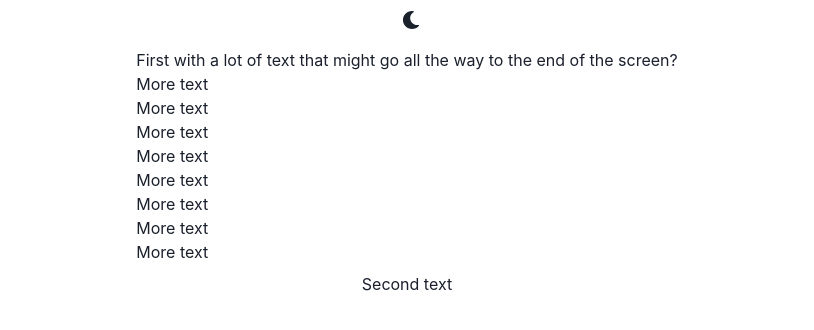
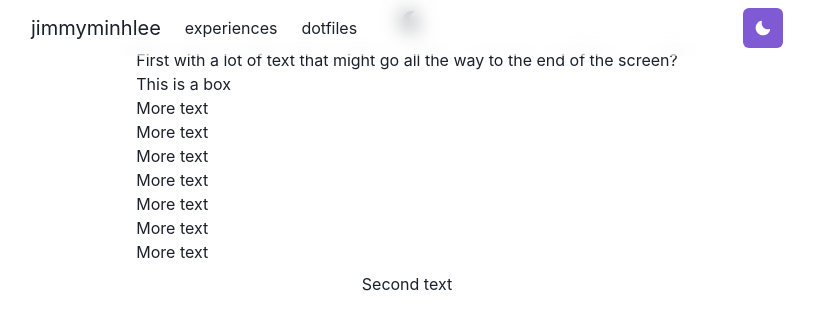
Before and after one commit to JimmyMinhLee/personal-website, a React (Create React App) app: page / in a window 1280 px wide. Shown: the top 330 px of the page, without its empty margins (233-1047 px from the left). Built offline with nearby package versions, Linux system fonts and the light colour scheme.

Commit message:
added files

```diff
--- a/package.json
+++ b/package.json
@@ -3,6 +3,7 @@
   "version": "0.1.0",
   "private": true,
   "dependencies": {
+    "@chakra-ui/icons": "^2.0.17",
     "@chakra-ui/react": "^2.5.1",
     "@emotion/react": "^11.10.6",
     "@emotion/styled": "^11.10.6",
--- a/src/App.tsx
+++ b/src/App.tsx
@@ -4,9 +4,10 @@ import { ColorModeSwitcher } from "./ColorModeSwitcher";
 import { Logo } from "./Logo";
 import theme from "./theme/theme";
 import Home from "./pages/Home";
-
+import Nav from "./components/NavBar";
 export const App = () => (
   <ChakraProvider theme={theme}>
+    <Nav></Nav>
     <VStack>
       <Home></Home>
     </VStack>
--- /dev/null
+++ b/src/components/NavBar.tsx
@@ -0,0 +1,83 @@
+import { ReactNode } from "react";
+import {
+  Box,
+  Flex,
+  Link,
+  Button,
+  useColorModeValue,
+  Stack,
+  useColorMode,
+  Center,
+  Spacer,
+  Text,
+  Container,
+  VStack,
+  HStack,
+} from "@chakra-ui/react";
+import { ColorModeSwitcher } from "../ColorModeSwitcher";
+
+import { AnimatePresence, motion } from "framer-motion";
+import { IconButton } from "@chakra-ui/react";
+import { SunIcon, MoonIcon } from "@chakra-ui/icons";
+
+const ThemeToggleButton = () => {
+  const { toggleColorMode } = useColorMode();
+
+  return (
+    <AnimatePresence exitBeforeEnter initial={false}>
+      <motion.div
+        style={{ display: "inline-block" }}
+        key={useColorModeValue("light", "dark")}
+        initial={{ y: -20, opacity: 0 }}
+        animate={{ y: 0, opacity: 1 }}
+        exit={{ y: 20, opacity: 0 }}
+        transition={{ duration: 0.2 }}
+      >
+        <IconButton
+          aria-label="Toggle theme"
+          colorScheme={useColorModeValue("purple", "orange")}
+          icon={useColorModeValue(<MoonIcon />, <SunIcon />)}
+          onClick={toggleColorMode}
+        ></IconButton>
+      </motion.div>
+    </AnimatePresence>
+  );
+};
+
+export default function Nav() {
+  const { colorMode, toggleColorMode } = useColorMode();
+  return (
+    <>
+      <Box
+        position="fixed"
+        as="nav"
+        w="100%"
+        bg={useColorModeValue("#ffffff40", "#20202380")}
+        css={{ backdropFilter: "blur(10px)" }}
+        zIndex={2}
+      >
+        <Container
+          display="flex"
+          p={2}
+          maxW="container.md"
+          justifySelf="center"
+          alignSelf={"center"}
+        >
+          <Flex align="center">
+            <Box pr={2}>
+              <Text fontSize={"xl"}> jimmyminhlee</Text>
+            </Box>
+          </Flex>
+          <Box p={2} pl={4}>
+            <Text fontSize={"md"}> experiences </Text>
+          </Box>{" "}
+          <Box p={2} pl={4}>
+            <Text fontSize={"md"}> dotfiles </Text>
+          </Box>
+          <Spacer></Spacer>
+          <ThemeToggleButton />
+        </Container>
+      </Box>
+    </>
+  );
+}
--- a/src/pages/Home.tsx
+++ b/src/pages/Home.tsx
@@ -7,7 +7,7 @@ const Home = () => {
       <Box>
         First with a lot of text that might go all the way to the end of the
         screen?
-        <Text>More text</Text>
+        <Box textStyle="h1">This is a box</Box>
         <Text>More text</Text>
         <Text>More text</Text>
         <Text>More text</Text>
--- a/src/theme/theme.tsx
+++ b/src/theme/theme.tsx
@@ -1,18 +1,24 @@
 import { extendTheme } from "@chakra-ui/react";
-import { theme as chakraTheme } from "@chakra-ui/react";
 
-const fonts = {
-  body: `Inter`,
-};
-const color = {
+const customTheme = {
   initialColorMode: "dark",
   useSystemColorMode: false,
+  textStyles: {
+    h1: {
+      // you can also use responsive styles
+      fontSize: ["120px", "120px"],
+      fontWeight: "bold",
+      lineHeight: "110000%",
+      letterSpacing: "-2%",
+    },
+    h2: {
+      fontSize: ["36px", "48px"],
+      fontWeight: "semibold",
+      lineHeight: "110%",
+      letterSpacing: "-1%",
+    },
+  },
 };
 
-const themeOverrides = {
-  ...chakraTheme,
-  fonts,
-  color,
-};
-const theme = extendTheme({ themeOverrides });
+const theme = extendTheme({ customTheme });
 export default theme;
```
Also changed, not shown: 1 other file (tests, documents, lock files or other folders).
